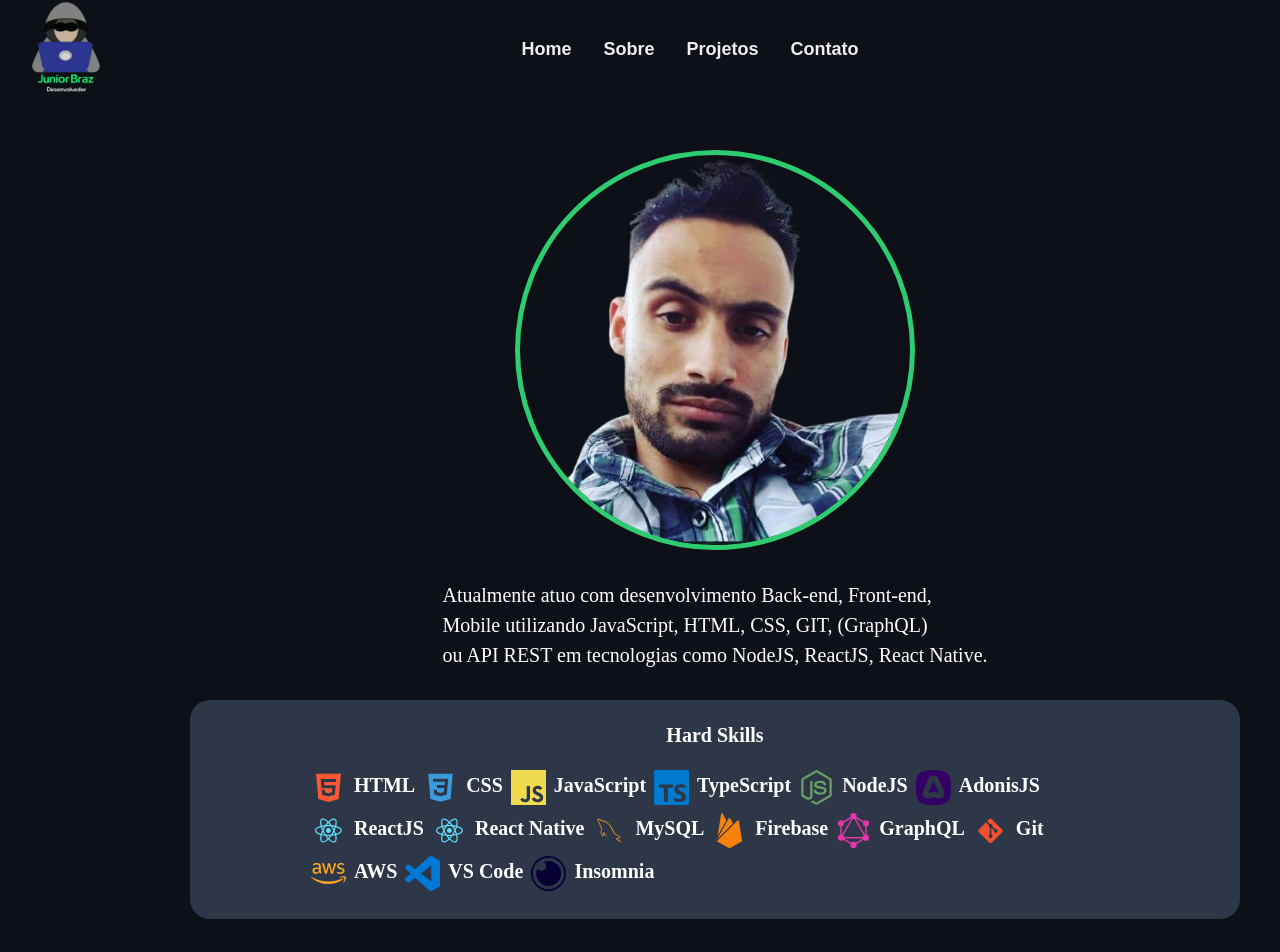
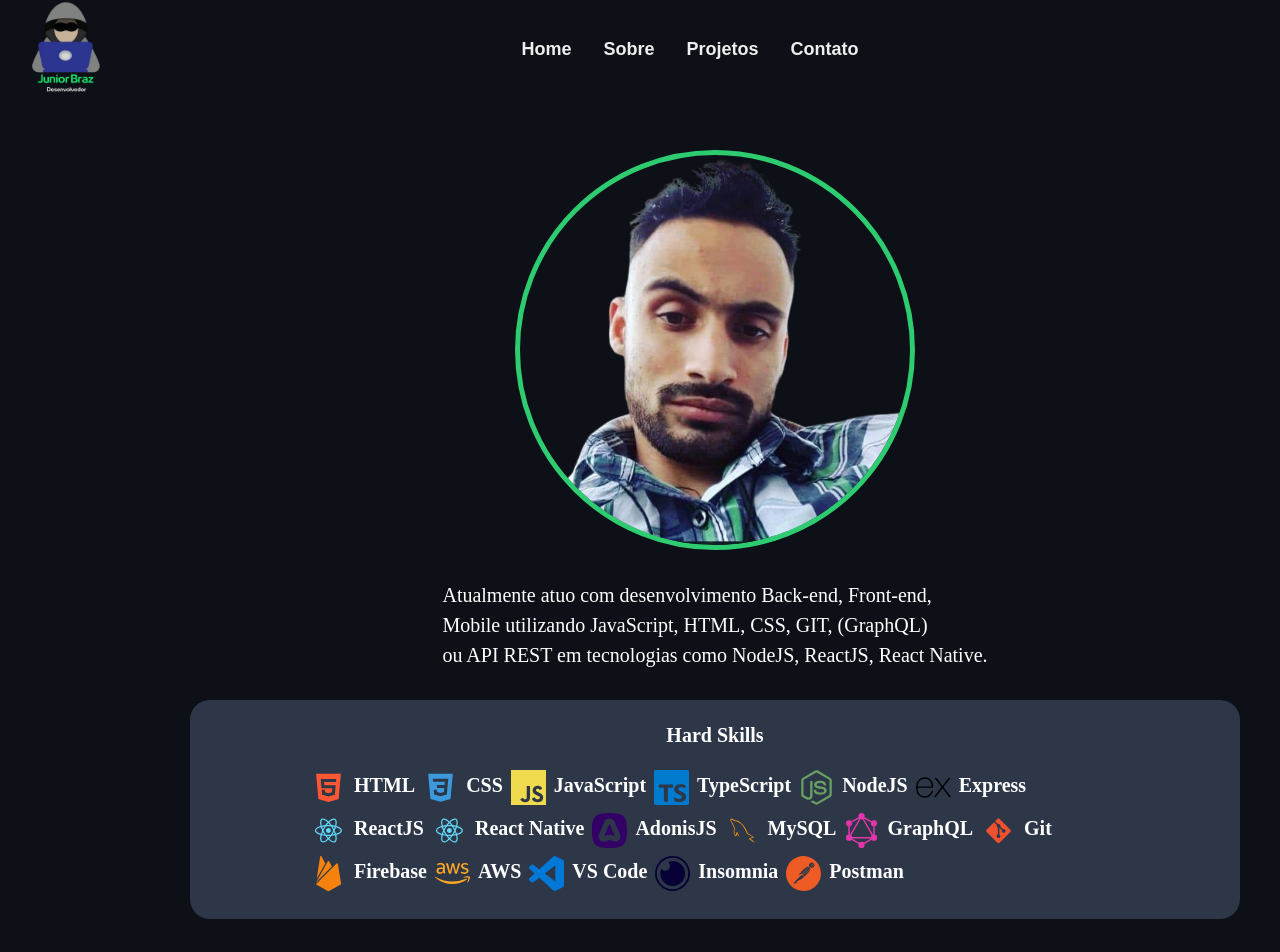
Before and after one commit to juniorbraz93/meu-portfolio, a React (Create React App) app: page /about in a window 1280 px wide. Shown: the top 952 px of the page. Built offline with nearby package versions, Linux system fonts and the light colour scheme.

Commit message:
style: update color and others

```diff
--- a/src/assets/skill.js
+++ b/src/assets/skill.js
@@ -12,7 +12,10 @@ import {
   SiFirebase,
   SiGraphql,
   SiVisualstudiocode,
-  SiInsomnia
+  SiInsomnia,
+  SiPostman,
+  // SiPrisma,
+  SiExpress
  } from "react-icons/si";
 
  import {
@@ -39,7 +42,7 @@ export const skillItem = [
     titulo: 'NodeJS', Percentual: '85%', icon: <FaNodeJs size={35} color="#68A063" />, color: '#68A063'
   },
   {
-    titulo: 'AdonisJS', Percentual: '85%', icon: <SiAdonisjs size={35} color="#330066" />, color: '#330066'
+    titulo: 'Express', Percentual: '85%', icon: <SiExpress size={35} color="#010101" />, color: '#010101'
   },
   {
     titulo: 'ReactJS', Percentual: '65%', icon: <DiReact size={35} color="#61DBFB" />, color: '#61DBFB'
@@ -48,16 +51,22 @@ export const skillItem = [
     titulo: 'React Native', Percentual: '65%', icon: <DiReact size={35} color="#61DBFB" />, color: '#61DBFB'
   },
   {
+    titulo: 'AdonisJS', Percentual: '85%', icon: <SiAdonisjs size={35} color="#330066" />, color: '#330066'
+  },
+  {
     titulo: 'MySQL', Percentual: '75%', icon: <DiMysql size={35} color="#F29111" />, color: '#F29111'
   },
-  {
-    titulo: 'Firebase', Percentual: '60%', icon: <SiFirebase size={35} color="#F6820D" />, color: '#F6820D'
-  },
+  // {
+  //   titulo: 'Prisma', Percentual: '75%', icon: <SiPrisma size={35} color="#4C51BF" />, color: '#4C51BF'
+  // },
   {
     titulo: 'GraphQL', Percentual: '60%', icon: <SiGraphql size={35} color="#E535AB" />, color: '#E535AB'
   },
   {
     titulo: 'Git', Percentual: '75%', icon: <DiGit size={35} color="#F1502F" />, color: '#F1502F'
+  },
+  {
+    titulo: 'Firebase', Percentual: '60%', icon: <SiFirebase size={35} color="#F6820D" />, color: '#F6820D'
   },
   {
     titulo: 'AWS', Percentual: '75%', icon: <FaAws size={35} color="#FEA724" />, color: '#FEA724'
@@ -68,4 +77,7 @@ export const skillItem = [
   {
     titulo: 'Insomnia ', Percentual: '75%', icon: <SiInsomnia size={35} color="#080135" />, color: '#080135'
   },
+  {
+    titulo: 'Postman ', Percentual: '75%', icon: <SiPostman size={35} color="#EF5B25" />, color: '#EF5B25'
+  },
 ]
```
